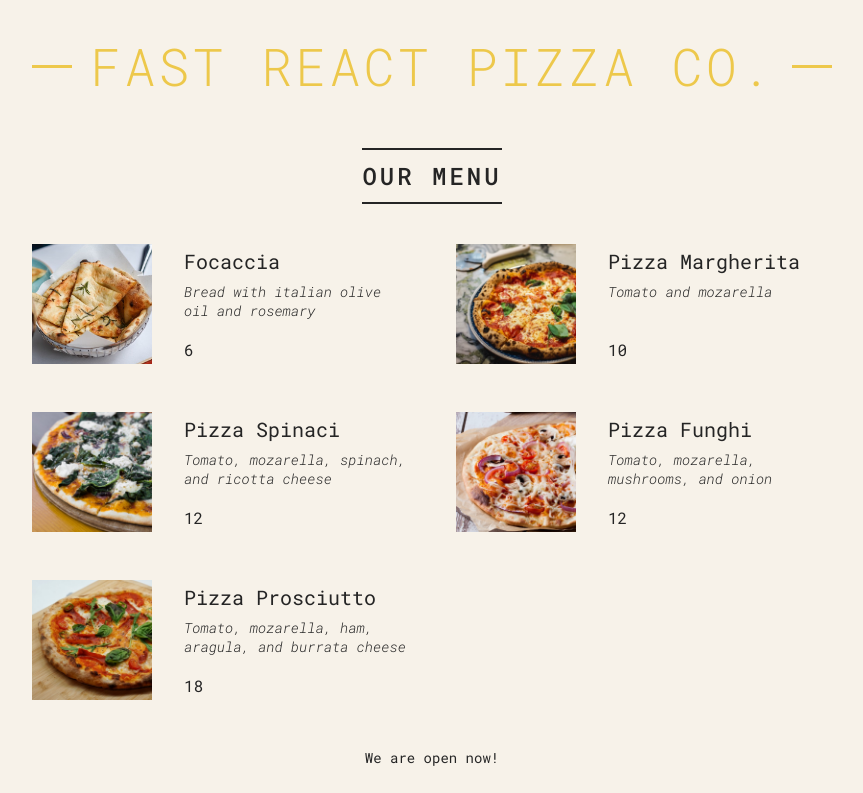
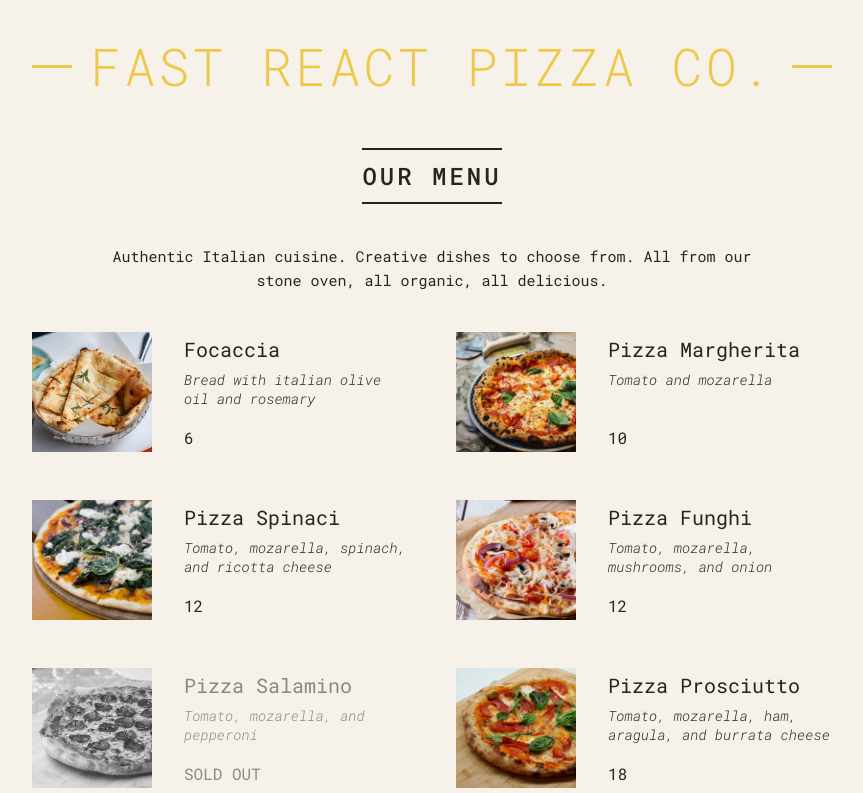
Before and after one commit to a-levitt/react.pizza_menu, a React (Vite) app: page / in a window 1280 px wide. Shown: the top 793 px of the page, without its empty margins (208-1071 px from the left). Built offline with nearby package versions, Linux system fonts and the light colour scheme.

Commit message:
Setting classes and text for pizza conditionally

```diff
--- a/src/components/Menu.jsx
+++ b/src/components/Menu.jsx
@@ -5,6 +5,7 @@ function Menu() {
     return (
         <main className="menu">
             <h2>Our menu</h2>
+            <p>Authentic Italian cuisine. Creative dishes to choose from. All from our stone oven, all organic, all delicious.</p>
             <ul className="pizzas">
                 {PizzaData.map(pizza =>
                     <Pizza pizzaObj={pizza} key={pizza.name}/>
--- a/src/components/Pizza.jsx
+++ b/src/components/Pizza.jsx
@@ -4,15 +4,13 @@ function Pizza({pizzaObj}) {
 
    const { name, ingredients, price, photoName, soldOut } = pizzaObj;
 
-    if (soldOut) return null;
-
     return (
-        <li className="pizza">
+        <li className={ soldOut ? `pizza sold-out` : `pizza`}>
             <img src={`src/assets/${photoName}`} alt={name} />
             <div>
                 <h3>{name}</h3>
                 <p>{ingredients}</p>
-                <span>{price}</span>
+                <span>{soldOut ? 'SOLD OUT' : price}</span>
             </div>
         </li>
     )
```
